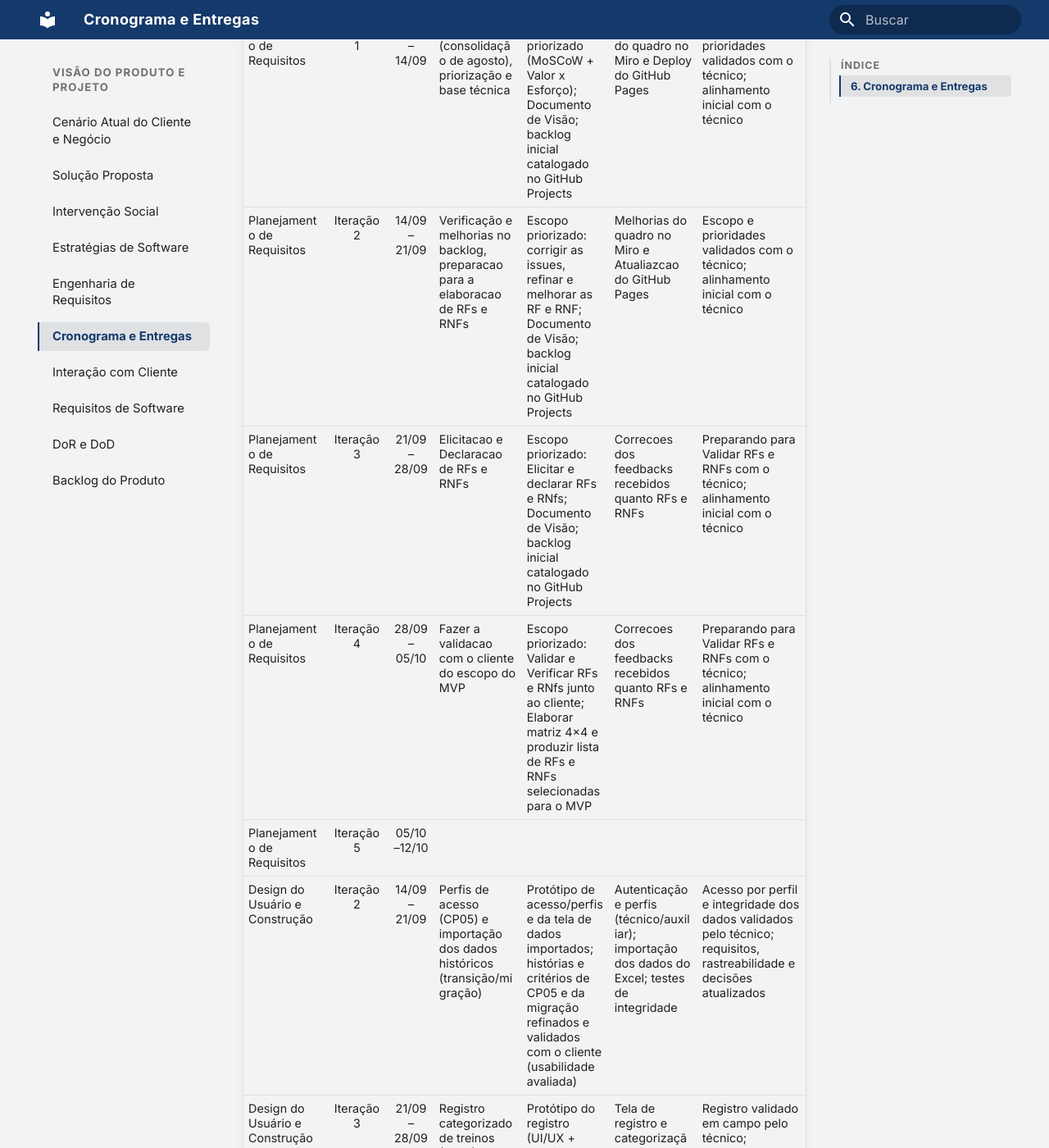
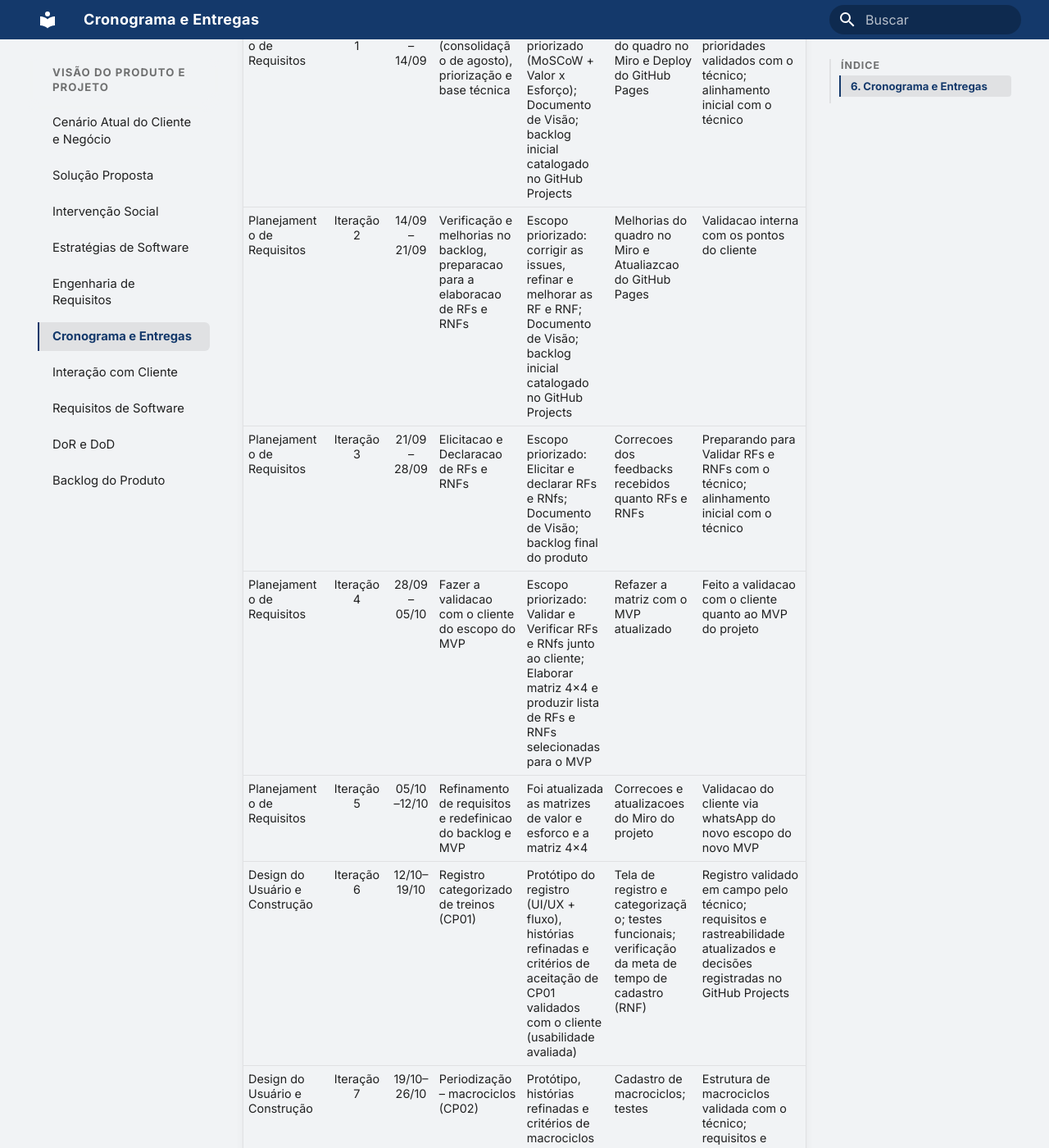
Before and after one commit to mdsreq-fga-unb/REQ-2026.2-T01-FutBoard, an MkDocs documentation site: the page built from docs/visao-produto/cronogramas-entregas.md, in a window 1280 px wide and 1400 px high, scrolled down 1238 px. Shown: the whole window at 82% size. Built offline with MkDocs 1.6.1 and Material for MkDocs 9.7.7, drawn with Linux system fonts in a browser that asks for light colours; some of the changed text lies outside the part shown.

Commit message:
docs: atualiza datas e conteudo do cronograma

```diff
--- a/docs/visao-produto/cronogramas-entregas.md
+++ b/docs/visao-produto/cronogramas-entregas.md
@@ -17,21 +17,21 @@ Para tornar esse ciclo explícito **em cada iteração**, as colunas de saída d
 <thead><tr><th>Fase (RAD)</th><th>Iteração</th><th>Período</th><th>Foco (funcionalidade)</th><th>Design / refinamento (protótipo + validação do protótipo)</th><th>Construção e verificação</th><th>Validação do incremento e resultado (ER)</th></tr></thead>
 <tbody>
 <tr><td>Planejamento de Requisitos</td><td>Iteração 1</td><td>07/09–14/09</td><td>Elicitação (consolidação de agosto), priorização e base técnica</td><td>Escopo priorizado (MoSCoW + Valor x Esforço); Documento de Visão; backlog inicial catalogado no GitHub Projects</td><td>Construcao do quadro no Miro e Deploy do GitHub Pages</td><td>Escopo e prioridades validados com o técnico; alinhamento inicial com o técnico</td></tr>
-<tr><td>Planejamento de Requisitos</td><td>Iteração 2</td><td>14/09–21/09</td><td>Verificação e melhorias no backlog, preparacao para a elaboracao de RFs e RNFs</td><td>Escopo priorizado: corrigir as issues, refinar e melhorar as RF e RNF; Documento de Visão; backlog inicial catalogado no GitHub Projects</td><td>Melhorias do quadro no Miro e Atualiazcao do GitHub Pages</td><td>Escopo e prioridades validados com o técnico; alinhamento inicial com o técnico</td></tr>
-<tr><td>Planejamento de Requisitos</td><td>Iteração 3</td><td>21/09–28/09</td><td>Elicitacao e Declaracao de RFs e RNFs</td><td>Escopo priorizado: Elicitar e declarar RFs e RNfs; Documento de Visão; backlog inicial catalogado no GitHub Projects</td><td>Correcoes dos feedbacks recebidos quanto RFs e RNFs</td><td>Preparando para Validar RFs e RNFs com o técnico; alinhamento inicial com o técnico</td></tr>
-<tr><td>Planejamento de Requisitos</td><td>Iteração 4</td><td>28/09–05/10</td><td>Fazer a validacao com o cliente do escopo do MVP</td><td>Escopo priorizado: Validar e Verificar RFs e RNfs junto ao cliente; Elaborar matriz 4x4 e produzir lista de RFs e RNFs selecionadas para o MVP</td><td>Correcoes dos feedbacks recebidos quanto RFs e RNFs</td><td>Preparando para Validar RFs e RNFs com o técnico; alinhamento inicial com o técnico</td></tr>
-<tr><td>Planejamento de Requisitos</td><td>Iteração 5</td><td>05/10–12/10</td><td></td><td></td><td></td><td></td></tr>
-<tr><td>Design do Usuário e Construção</td><td>Iteração 2</td><td>14/09–21/09</td><td>Perfis de acesso (CP05) e importação dos dados históricos (transição/migração)</td><td>Protótipo de acesso/perfis e da tela de dados importados; histórias e critérios de CP05 e da migração refinados e validados com o cliente (usabilidade avaliada)</td><td>Autenticação e perfis (técnico/auxiliar); importação dos dados do Excel; testes de integridade</td><td>Acesso por perfil e integridade dos dados validados pelo técnico; requisitos, rastreabilidade e decisões atualizados</td></tr>
-<tr><td>Design do Usuário e Construção</td><td>Iteração 3</td><td>21/09–28/09</td><td>Registro categorizado de treinos (CP01)</td><td>Protótipo do registro (UI/UX + fluxo), histórias refinadas e critérios de aceitação de CP01 validados com o cliente (usabilidade avaliada)</td><td>Tela de registro e categorização; testes funcionais; verificação da meta de tempo de cadastro (RNF)</td><td>Registro validado em campo pelo técnico; requisitos e rastreabilidade atualizados e decisões registradas no GitHub Projects</td></tr>
-<tr><td>Design do Usuário e Construção</td><td>Iteração 4</td><td>28/09–05/10</td><td>Periodização – macrociclos (CP02)</td><td>Protótipo, histórias refinadas e critérios de macrociclos validados com o cliente (usabilidade avaliada)</td><td>Cadastro de macrociclos; testes</td><td>Estrutura de macrociclos validada com o técnico; requisitos e rastreabilidade atualizados e decisões registradas no GitHub Projects</td></tr>
-<tr><td>Design do Usuário e Construção</td><td>Iteração 5</td><td>05/10–12/10</td><td>Periodização – meso e microciclos (CP02)</td><td>Protótipo, histórias refinadas e critérios de meso/microciclos validados com o cliente (usabilidade avaliada)</td><td>Meso e microciclos vinculados aos macrociclos; testes</td><td>Hierarquia de periodização validada com o técnico; requisitos e rastreabilidade atualizados e decisões registradas no GitHub Projects</td></tr>
-<tr><td>Design do Usuário e Construção</td><td>Iteração 6</td><td>12/10–19/10</td><td>Dashboard de carga de treino (CP03)</td><td>Protótipo do painel de carga (com consulta/filtragem), histórias refinadas e critérios validados (usabilidade avaliada)</td><td>Painel de carga; testes; definição operacional de "atualização imediata após o registro" (RNF)</td><td>Dashboard de carga validado com o técnico; requisitos e rastreabilidade atualizados e decisões registradas no GitHub Projects</td></tr>
-<tr><td>Design do Usuário e Construção</td><td>Iteração 7</td><td>19/10–26/10</td><td>Dashboard de desempenho e filtros analíticos (CP03)</td><td>Protótipo de métricas e filtros (por ciclo, período, categoria), histórias refinadas e critérios validados com o cliente (usabilidade avaliada)</td><td>Métricas e filtros; testes</td><td>Métricas e filtros validados pelo técnico; requisitos e rastreabilidade atualizados e decisões registradas no GitHub Projects</td></tr>
-<tr><td>Design do Usuário e Construção</td><td>Iteração 8</td><td>26/10–02/11</td><td>Relatórios por ciclo (CP04)</td><td>Protótipo dos relatórios por ciclo, histórias refinadas e critérios validados (usabilidade avaliada)</td><td>Relatórios por ciclo; testes</td><td>Relatórios validados com o técnico; requisitos e rastreabilidade atualizados e decisões registradas no GitHub Projects</td></tr>
-<tr><td>Design do Usuário e Construção</td><td>Iteração 9</td><td>02/11–09/11</td><td>Relatórios comparativos entre ciclos (CP04 / OE3)</td><td>Protótipo dos comparativos (macro/meso/micro), histórias refinadas e critérios validados (usabilidade avaliada)</td><td>Comparativos entre ciclos; testes</td><td>Análise comparativa validada; requisitos e rastreabilidade atualizados e decisões registradas no GitHub Projects</td></tr>
-<tr><td>Construção (integração e estabilização)</td><td>Iteração 10</td><td>09/11–16/11</td><td>Integração, correção de defeitos e usabilidade consolidada (margem para atrasos)</td><td>Ajustes de UI/UX priorizados a partir do feedback acumulado</td><td>Sistema integrado e estabilizado; defeitos priorizados corrigidos; testes de regressão</td><td>Avaliação de usabilidade com técnico; requisitos e rastreabilidade atualizados e decisões registradas no GitHub Projects (pendências repriorizadas)</td></tr>
-<tr><td>Cutover</td><td>Iteração 11</td><td>16/11–23/11</td><td>Homologação assistida e preparação da implantação (VPS)</td><td>Ajustes finais de interface conforme a homologação</td><td>Correções finais; plano de implantação em VPS</td><td>Homologação em ambiente assistido com o técnico; aprovação do clube quanto a custo, responsável operacional, credenciais e manutenção da VPS</td></tr>
-<tr><td>Cutover</td><td>Iteração 12</td><td>23/11–30/11</td><td>Implantação em produção e entrega final do MVP</td><td>Manual do usuário e notas de versão (apoio ao uso)</td><td>Deploy em VPS (AWS Lightsail ou DigitalOcean); MVP integrado</td><td>Aceite final do MVP pelo técnico; linha de base de requisitos fechada e demandas futuras registradas</td></tr>
+<tr><td>Planejamento de Requisitos</td><td>Iteração 2</td><td>14/09–21/09</td><td>Verificação e melhorias no backlog, preparacao para a elaboracao de RFs e RNFs</td><td>Escopo priorizado: corrigir as issues, refinar e melhorar as RF e RNF; Documento de Visão; backlog inicial catalogado no GitHub Projects</td><td>Melhorias do quadro no Miro e Atualiazcao do GitHub Pages</td><td>Validacao interna com os pontos do cliente</td></tr>
+<tr><td>Planejamento de Requisitos</td><td>Iteração 3</td><td>21/09–28/09</td><td>Elicitacao e Declaracao de RFs e RNFs</td><td>Escopo priorizado: Elicitar e declarar RFs e RNfs; Documento de Visão; backlog final do produto</td><td>Correcoes dos feedbacks recebidos quanto RFs e RNFs</td><td>Preparando para Validar RFs e RNFs com o técnico; alinhamento inicial com o técnico</td></tr>
+<tr><td>Planejamento de Requisitos</td><td>Iteração 4</td><td>28/09–05/10</td><td>Fazer a validacao com o cliente do escopo do MVP</td><td>Escopo priorizado: Validar e Verificar RFs e RNfs junto ao cliente; Elaborar matriz 4x4 e produzir lista de RFs e RNFs selecionadas para o MVP</td><td>Refazer a matriz com o MVP atualizado</td><td>Feito a validacao com o cliente quanto ao MVP do projeto</td></tr>
+<tr><td>Planejamento de Requisitos</td><td>Iteração 5</td><td>05/10–12/10</td><td>Refinamento de requisitos e redefinicao do backlog e MVP</td><td>Foi atualizada as matrizes de valor e esforco e a matriz 4x4</td><td>Correcoes e atualizacoes do Miro do projeto</td><td>Validacao do cliente via whatsApp do novo escopo do novo MVP</td></tr>
+
+<tr><td>Design do Usuário e Construção</td><td>Iteração 6</td><td>12/10–19/10</td><td>Registro categorizado de treinos (CP01)</td><td>Protótipo do registro (UI/UX + fluxo), histórias refinadas e critérios de aceitação de CP01 validados com o cliente (usabilidade avaliada)</td><td>Tela de registro e categorização; testes funcionais; verificação da meta de tempo de cadastro (RNF)</td><td>Registro validado em campo pelo técnico; requisitos e rastreabilidade atualizados e decisões registradas no GitHub Projects</td></tr>
+<tr><td>Design do Usuário e Construção</td><td>Iteração 7</td><td>19/10–26/10</td><td>Periodização – macrociclos (CP02)</td><td>Protótipo, histórias refinadas e critérios de macrociclos validados com o cliente (usabilidade avaliada)</td><td>Cadastro de macrociclos; testes</td><td>Estrutura de macrociclos validada com o técnico; requisitos e rastreabilidade atualizados e decisões registradas no GitHub Projects</td></tr>
+<tr><td>Design do Usuário e Construção</td><td>Iteração 8</td><td>26/10–02/11</td><td>Periodização – meso e microciclos (CP02)</td><td>Protótipo, histórias refinadas e critérios de meso/microciclos validados com o cliente (usabilidade avaliada)</td><td>Meso e microciclos vinculados aos macrociclos; testes</td><td>Hierarquia de periodização validada com o técnico; requisitos e rastreabilidade atualizados e decisões registradas no GitHub Projects</td></tr>
+<tr><td>Design do Usuário e Construção</td><td>Iteração 9</td><td>02/11–09/11</td><td>Dashboard de carga de treino (CP03)</td><td>Protótipo do painel de carga (com consulta/filtragem), histórias refinadas e critérios validados (usabilidade avaliada)</td><td>Painel de carga; testes; definição operacional de "atualização imediata após o registro" (RNF)</td><td>Dashboard de carga validado com o técnico; requisitos e rastreabilidade atualizados e decisões registradas no GitHub Projects</td></tr>
+<tr><td>Design do Usuário e Construção</td><td>Iteração 10</td><td>09/11–16/11</td><td>Dashboard de desempenho e filtros analíticos (CP03)</td><td>Protótipo de métricas e filtros (por ciclo, período, categoria), histórias refinadas e critérios validados com o cliente (usabilidade avaliada)</td><td>Métricas e filtros; testes</td><td>Métricas e filtros validados pelo técnico; requisitos e rastreabilidade atualizados e decisões registradas no GitHub Projects</td></tr>
+
+
+<tr><td>Construção (integração e estabilização)</td><td>Iteração 13</td><td>16/11–23/11</td><td>Integração, correção de defeitos e usabilidade consolidada (margem para atrasos)</td><td>Ajustes de UI/UX priorizados a partir do feedback acumulado</td><td>Sistema integrado e estabilizado; defeitos priorizados corrigidos; testes de regressão</td><td>Avaliação de usabilidade com técnico; requisitos e rastreabilidade atualizados e decisões registradas no GitHub Projects (pendências repriorizadas)</td></tr>
+<tr><td>Cutover</td><td>Iteração 14</td><td>23/11–26/11</td><td>Homologação assistida e preparação da implantação (VPS)</td><td>Ajustes finais de interface conforme a homologação</td><td>Correções finais; plano de implantação em VPS</td><td>Homologação em ambiente assistido com o técnico; aprovação do clube quanto a custo, responsável operacional, credenciais e manutenção da VPS</td></tr>
+<tr><td>Cutover</td><td>Iteração 15</td><td>26/11–30/11</td><td>Implantação em produção e entrega final do MVP</td><td>Manual do usuário e notas de versão (apoio ao uso)</td><td>Deploy em VPS (AWS Lightsail ou DigitalOcean); MVP integrado</td><td>Aceite final do MVP pelo técnico; linha de base de requisitos fechada e demandas futuras registradas</td></tr>
 </tbody>
 </table>
 </div>
@@ -42,6 +42,5 @@ Para tornar esse ciclo explícito **em cada iteração**, as colunas de saída d
 - Como os requisitos já foram definidos de forma abrangente na fase de Planejamento de Requisitos (elemento dirigido a plano), as iterações centram-se na **validação e no refinamento de UI/UX e dos fluxos de navegação** via protótipos; eventuais mudanças de requisitos emergem desse feedback e são incorporadas ao backlog (elemento ágil, iterativo e incremental).
 - A **usabilidade é avaliada desde os primeiros protótipos** (e não apenas ao final), e o apenas o **técnico participa das validações** ao longo de todo o processo, por serem usuários diretos. Essa decisão deve ser refletida de forma consistente no Cenário (1.6/1.7) e na Interação com o Cliente (seção 7).
 - A **importação dos dados históricos** é tratada como **requisito de transição/migração**, incluída no backlog e na rastreabilidade, e não como capacidade solta fora do escopo.
-- A **Iteração 10** é reservada como margem para integração, correção de defeitos e estabilização antes da entrega, reduzindo o risco do prazo curto.
-- A **migração para VPS** está condicionada à aprovação do clube quanto a custo, responsável operacional, credenciais e manutenção — dependência registrada na Iteração 11.
+- A **migração para VPS** está condicionada à aprovação do clube quanto a custo, responsável operacional, credenciais e manutenção — dependência registrada na Iteração 14.
 - As datas apresentadas são propostas a partir da semana de 07/09/2026 e podem ser ajustadas conforme o calendário da equipe e do cliente.
```
